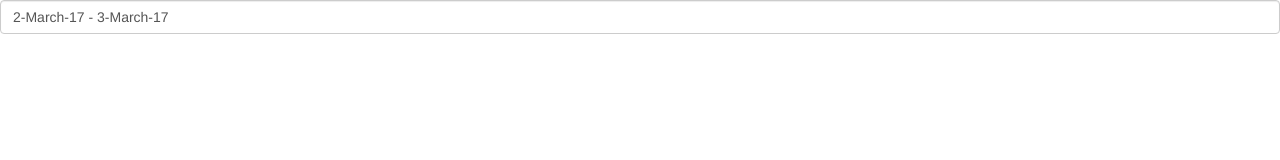
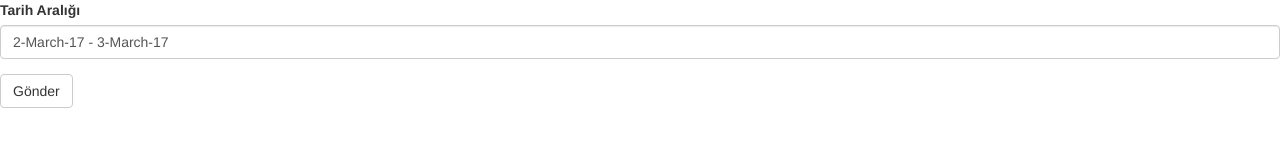
Before and after one commit to sefasaid/getir-frontend, a plain HTML site: page index.html in a window 1280 px wide. Drawn offline with nearby package versions, Linux system fonts and the light colour scheme.

Commit message:
Created form-group for style

```diff
--- a/index.html
+++ b/index.html
@@ -18,8 +18,14 @@
 </head>
 <body ng-controller="MyController">
 <form>
-    <input date-range-picker class="form-control date-picker" type="text" ng-model="date" options="options"/>
 
+    <div class="form-group">
+        <label for="date">Tarih Aralığı</label>
+        <input id="date" date-range-picker class="form-control date-picker" type="text" ng-model="date"
+               options="options"/>
+    </div>
+
+    <button type="submit" class="btn btn-default">Gönder</button>
 </form>
 </body>
 </html>
--- a/js/controller.js
+++ b/js/controller.js
@@ -16,7 +16,7 @@ angular.module('getir-frontend', ['getir-services','daterangepicker'])
                 format: "D-MMMM-YY", //will give you 6-January-17
 
                 cancelLabel: 'İptal',
-                customRangeLabel: 'Özel Alan'
+                customRangeLabel: 'Özel Aralık'
             },
             ranges: {
                 'Son 7 Gün': [moment().subtract(6, 'days'), moment()],
```
